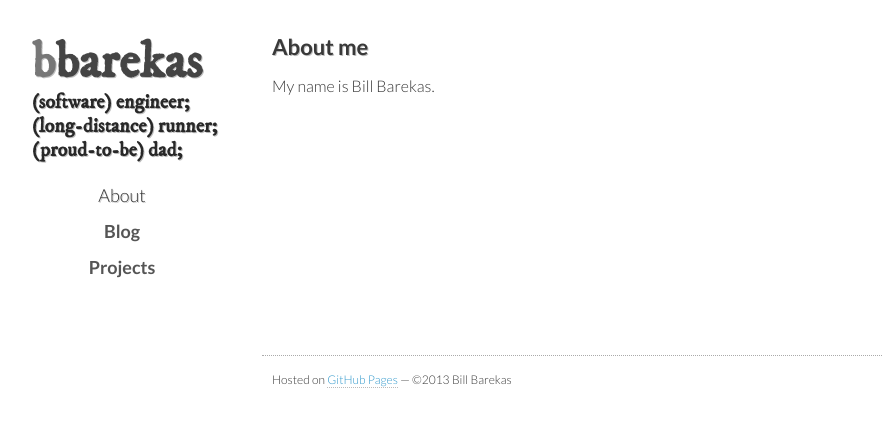
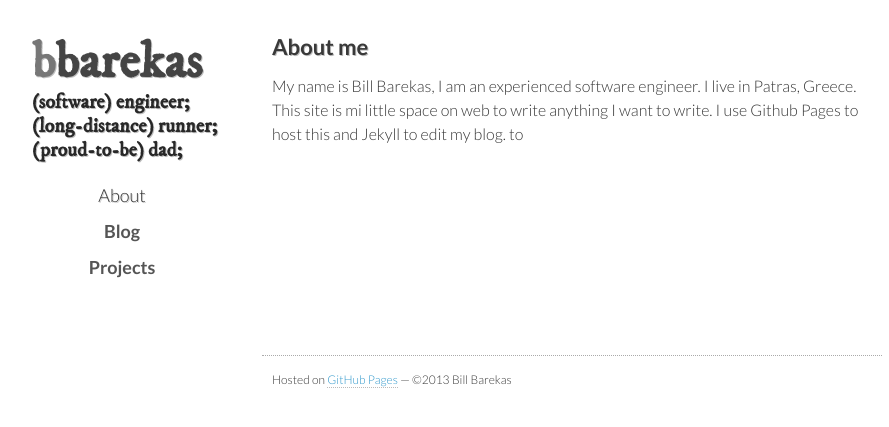
Before and after one commit to bbarekas/bbarekas.github.com, a Jekyll site: the page built from about/index.html, in a window 1280 px wide. Shown: the top 427 px of the page, without its empty margins (188-1077 px from the left). Built offline with Jekyll 4.4.1, drawn with Linux system fonts in a browser that asks for light colours; nearby versions of some CDN libraries; Markdown is read by kramdown in place of the engine named in the settings.

Commit message:
Add more in about me page.

```diff
--- a/about/index.html
+++ b/about/index.html
@@ -6,6 +6,10 @@ title: About
 <div id="home">
   <h2>About me</h2>
 
-  <p>My name is Bill Barekas.</p>
+  <p>My name is Bill Barekas, I am an experienced software engineer. I
+      live in Patras, Greece. This site is mi little space on web to write
+      anything I want to write. I use Github Pages to host this and Jekyll to
+      edit my blog.
+      to </p>
 
 </div>
```
